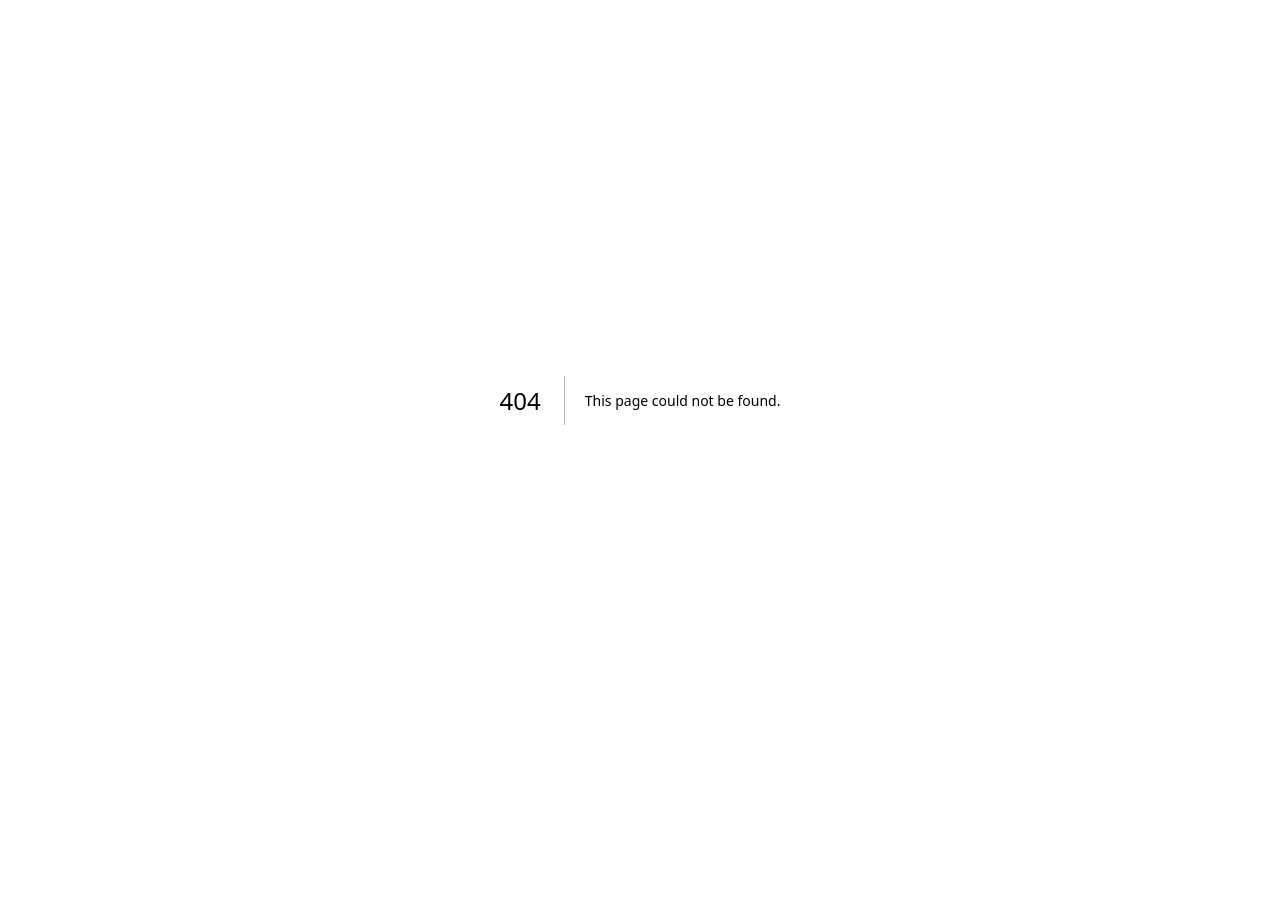
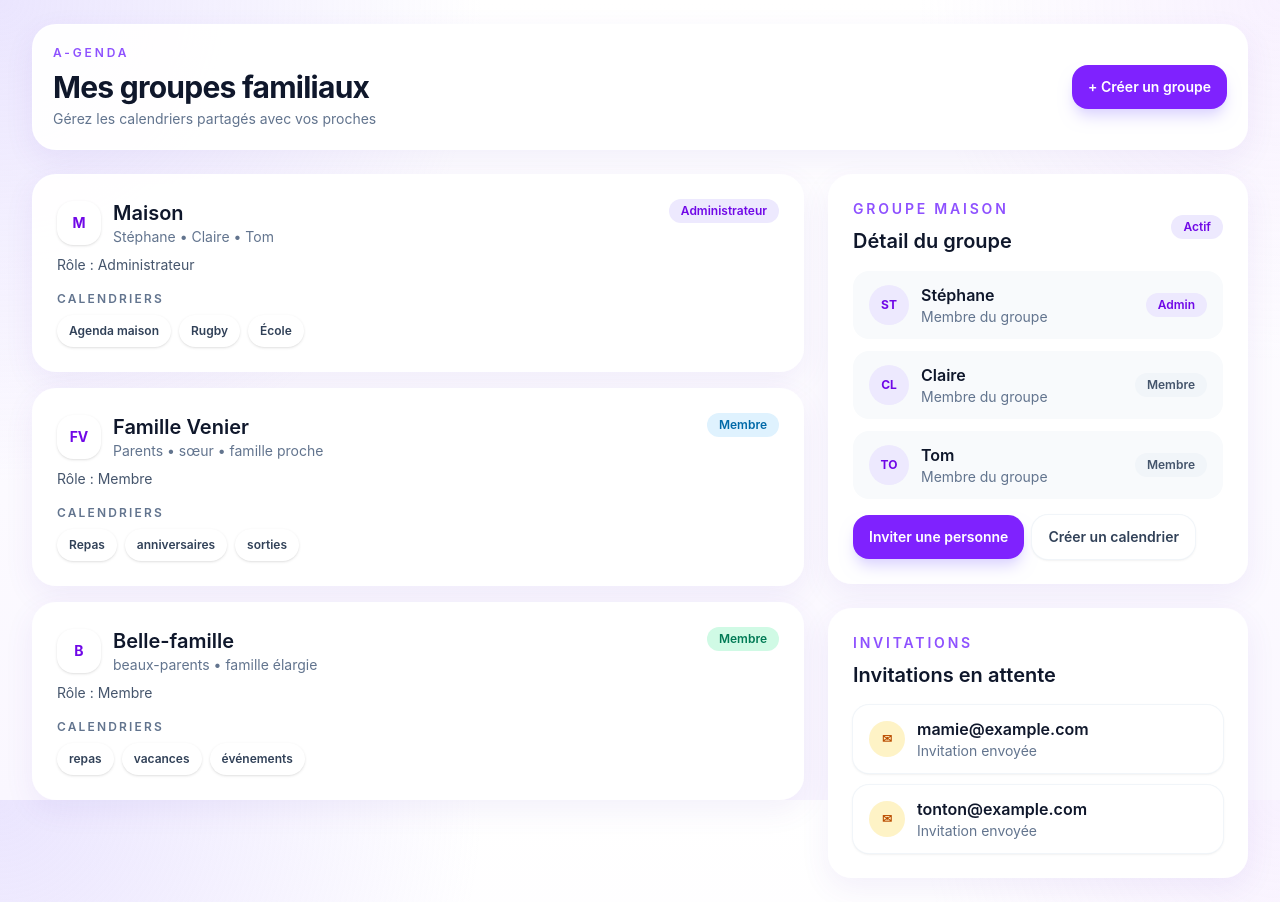
Before and after one commit to StephaneVenier/a-genda, a Next.js app: page /groupes in a window 1280 px wide. Before the commit this address had no page. Before the commit the page ends 800 px from the top, so only its background shows below. Built offline with nearby package versions, Linux system fonts and the light colour scheme.

Commit message:
feat: add family groups page

```diff
--- /dev/null
+++ b/app/groupes/page.tsx
@@ -0,0 +1,191 @@
+const groups = [
+  {
+    name: "Maison",
+    members: ["Stéphane", "Claire", "Tom"],
+    role: "Administrateur",
+    calendars: ["Agenda maison", "Rugby", "École"],
+    tone: "bg-violet-50",
+    badge: "bg-violet-100 text-violet-700",
+  },
+  {
+    name: "Famille Venier",
+    members: ["Parents", "sœur", "famille proche"],
+    role: "Membre",
+    calendars: ["Repas", "anniversaires", "sorties"],
+    tone: "bg-sky-50",
+    badge: "bg-sky-100 text-sky-700",
+  },
+  {
+    name: "Belle-famille",
+    members: ["beaux-parents", "famille élargie"],
+    role: "Membre",
+    calendars: ["repas", "vacances", "événements"],
+    tone: "bg-emerald-50",
+    badge: "bg-emerald-100 text-emerald-700",
+  },
+];
+
+const selectedMembers = [
+  { initials: "ST", name: "Stéphane", role: "Admin" },
+  { initials: "CL", name: "Claire", role: "Membre" },
+  { initials: "TO", name: "Tom", role: "Membre" },
+];
+
+const invitations = ["mamie@example.com", "tonton@example.com"];
+
+export default function GroupesPage() {
+  return (
+    <main className="min-h-screen px-4 py-4 text-slate-900 sm:px-6 lg:px-8 lg:py-6">
+      <div className="mx-auto max-w-7xl space-y-6 pb-24 lg:pb-0">
+        <header className="glass-card flex flex-col gap-4 p-5 sm:flex-row sm:items-center sm:justify-between">
+          <div>
+            <p className="text-xs font-semibold uppercase tracking-[0.24em] text-violet-500">
+              A-Genda
+            </p>
+            <h1 className="mt-2 text-3xl font-bold tracking-tight text-slate-900">
+              Mes groupes familiaux
+            </h1>
+            <p className="mt-1 text-sm text-slate-500">
+              Gérez les calendriers partagés avec vos proches
+            </p>
+          </div>
+
+          <button className="rounded-2xl bg-violet-600 px-4 py-3 text-sm font-semibold text-white shadow-lg shadow-violet-200 transition hover:-translate-y-0.5 hover:bg-violet-500 hover:shadow-xl">
+            + Créer un groupe
+          </button>
+        </header>
+
+        <section className="grid gap-6 xl:grid-cols-[minmax(0,1.45fr)_420px]">
+          <article className="space-y-4">
+            <div className="grid gap-4 md:grid-cols-2 xl:grid-cols-1">
+              {groups.map((group) => (
+                <section
+                  key={group.name}
+                  className={`glass-card ${group.tone} p-5 md:p-6 transition duration-200 hover:-translate-y-0.5 hover:shadow-md`}
+                >
+                  <div className="mb-4 flex items-start justify-between gap-3">
+                    <div>
+                      <div className="mb-2 flex items-center gap-3">
+                        <span className="flex h-11 w-11 items-center justify-center rounded-2xl bg-white text-sm font-bold text-violet-700 shadow-sm">
+                          {group.name
+                            .split(" ")
+                            .map((part) => part[0])
+                            .join("")
+                            .slice(0, 2)}
+                        </span>
+                        <div>
+                          <h2 className="text-xl font-semibold text-slate-900">{group.name}</h2>
+                          <p className="text-sm text-slate-500">{group.members.join(" • ")}</p>
+                        </div>
+                      </div>
+                      <p className="text-sm text-slate-600">Rôle : {group.role}</p>
+                    </div>
+                    <span className={`rounded-full px-3 py-1 text-xs font-semibold ${group.badge}`}>
+                      {group.role}
+                    </span>
+                  </div>
+
+                  <div className="space-y-2">
+                    <p className="text-xs font-semibold uppercase tracking-[0.18em] text-slate-500">
+                      Calendriers
+                    </p>
+                    <div className="flex flex-wrap gap-2">
+                      {group.calendars.map((calendar) => (
+                        <span
+                          key={calendar}
+                          className="rounded-full bg-white px-3 py-2 text-xs font-semibold text-slate-700 shadow-sm"
+                        >
+                          {calendar}
+                        </span>
+                      ))}
+                    </div>
+                  </div>
+                </section>
+              ))}
+            </div>
+          </article>
+
+          <aside className="space-y-6">
+            <article className="glass-card p-5 md:p-6">
+              <div className="mb-4 flex items-center justify-between">
+                <div>
+                  <p className="text-sm font-semibold uppercase tracking-[0.2em] text-violet-500">
+                    Groupe Maison
+                  </p>
+                  <h3 className="mt-2 text-xl font-semibold text-slate-900">Détail du groupe</h3>
+                </div>
+                <span className="rounded-full bg-violet-100 px-3 py-1 text-xs font-semibold text-violet-700">
+                  Actif
+                </span>
+              </div>
+
+              <div className="space-y-3">
+                {selectedMembers.map((member) => (
+                  <div
+                    key={member.name}
+                    className="flex items-center gap-3 rounded-2xl bg-slate-50 px-4 py-3"
+                  >
+                    <span className="flex h-10 w-10 items-center justify-center rounded-full bg-violet-100 text-xs font-bold text-violet-700">
+                      {member.initials}
+                    </span>
+                    <div className="min-w-0 flex-1">
+                      <p className="font-semibold text-slate-900">{member.name}</p>
+                      <p className="text-sm text-slate-500">Membre du groupe</p>
+                    </div>
+                    <span
+                      className={[
+                        "rounded-full px-3 py-1 text-xs font-semibold",
+                        member.role === "Admin"
+                          ? "bg-violet-100 text-violet-700"
+                          : "bg-slate-100 text-slate-600",
+                      ].join(" ")}
+                    >
+                      {member.role}
+                    </span>
+                  </div>
+                ))}
+              </div>
+
+              <div className="mt-4 flex flex-wrap gap-2">
+                <button className="rounded-2xl bg-violet-600 px-4 py-3 text-sm font-semibold text-white shadow-lg shadow-violet-200 transition hover:-translate-y-0.5 hover:bg-violet-500 hover:shadow-xl">
+                  Inviter une personne
+                </button>
+                <button className="rounded-2xl bg-white px-4 py-3 text-sm font-semibold text-slate-700 shadow-sm ring-1 ring-slate-100 transition hover:-translate-y-0.5 hover:shadow-md">
+                  Créer un calendrier
+                </button>
+              </div>
+            </article>
+
+            <article className="glass-card p-5 md:p-6">
+              <div className="mb-4 flex items-center justify-between">
+                <div>
+                  <p className="text-sm font-semibold uppercase tracking-[0.2em] text-violet-500">
+                    Invitations
+                  </p>
+                  <h3 className="mt-2 text-xl font-semibold text-slate-900">Invitations en attente</h3>
+                </div>
+              </div>
+
+              <div className="space-y-3">
+                {invitations.map((email) => (
+                  <div
+                    key={email}
+                    className="flex items-center gap-3 rounded-2xl bg-white px-4 py-3 shadow-sm ring-1 ring-slate-100"
+                  >
+                    <span className="flex h-9 w-9 items-center justify-center rounded-full bg-amber-100 text-xs font-bold text-amber-700">
+                      ✉
+                    </span>
+                    <div className="min-w-0">
+                      <p className="font-semibold text-slate-900">{email}</p>
+                      <p className="text-sm text-slate-500">Invitation envoyée</p>
+                    </div>
+                  </div>
+                ))}
+              </div>
+            </article>
+          </aside>
+        </section>
+      </div>
+    </main>
+  );
+}
```
